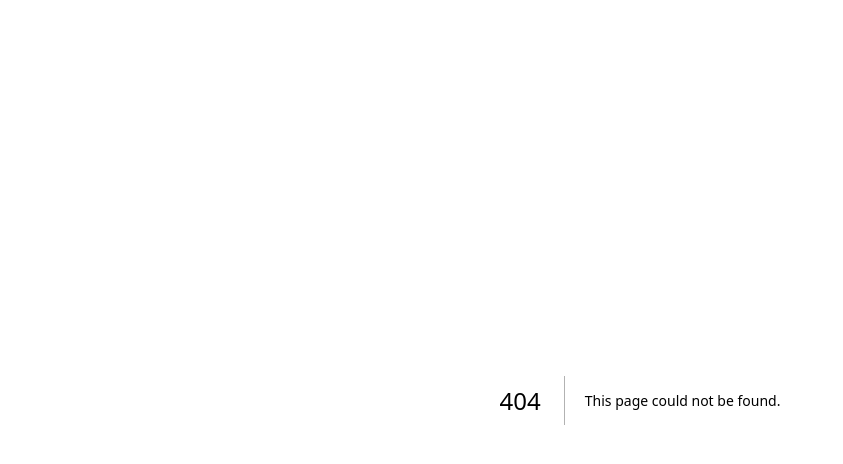
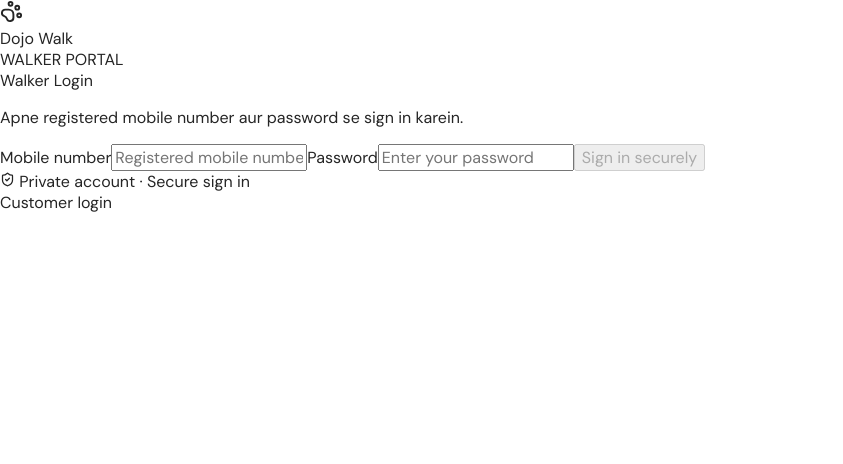
Before and after one commit to DOJOWALK/dojo-walk-admin, a Next.js app: page /walker/login in a window 1280 px wide. Before the commit this address had no page. Shown: the top 464 px of the page, without its empty margins (0-843 px from the left). Built offline with nearby package versions, Linux system fonts and the light colour scheme.

Commit message:
Add Walker portal login route

```diff
--- /dev/null
+++ b/src/app/walker/login/page.tsx
@@ -0,0 +1,5 @@
+import PortalLogin from "@/components/portal-login";
+
+export default function WalkerLoginPage() {
+  return <PortalLogin role="walker" />;
+}
```
